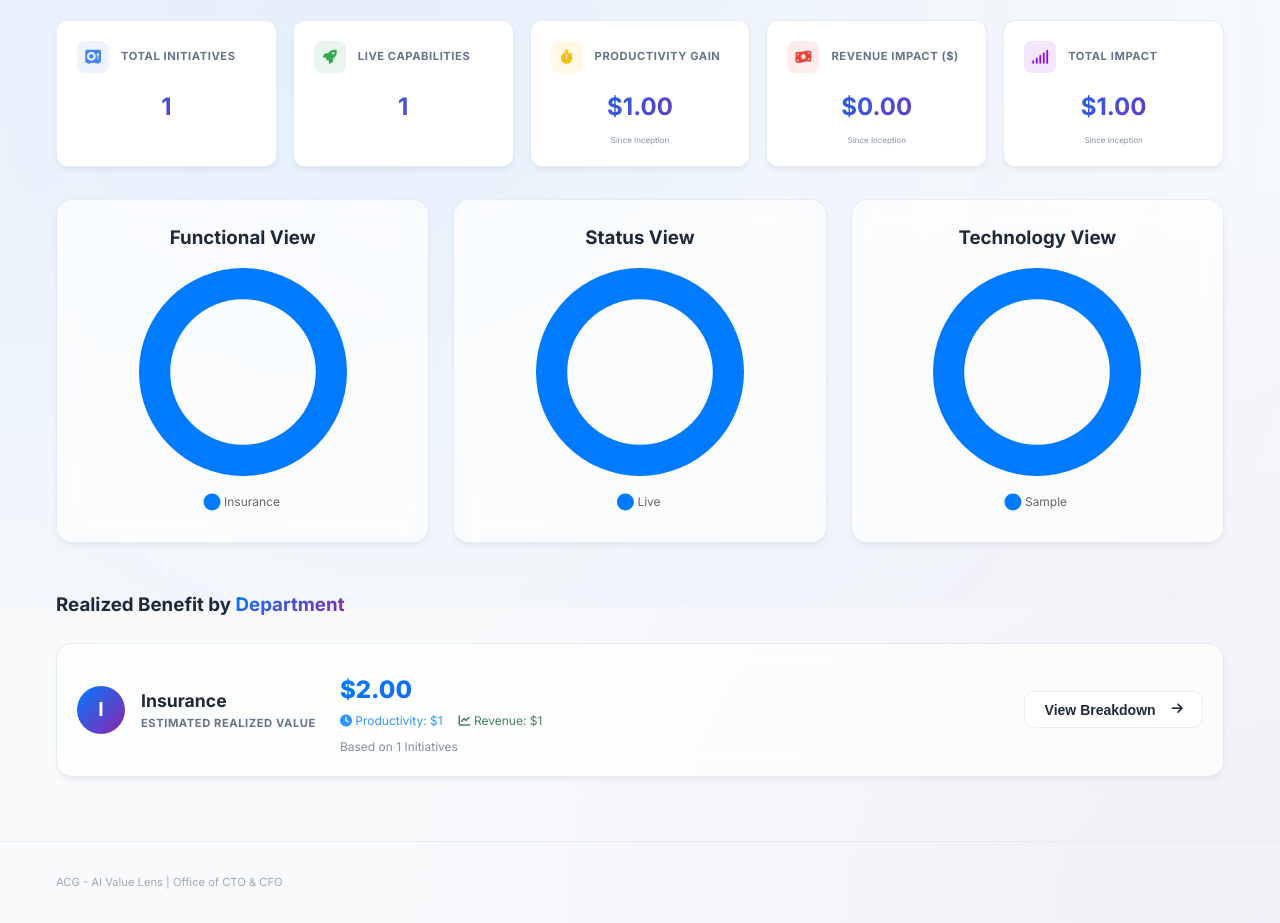
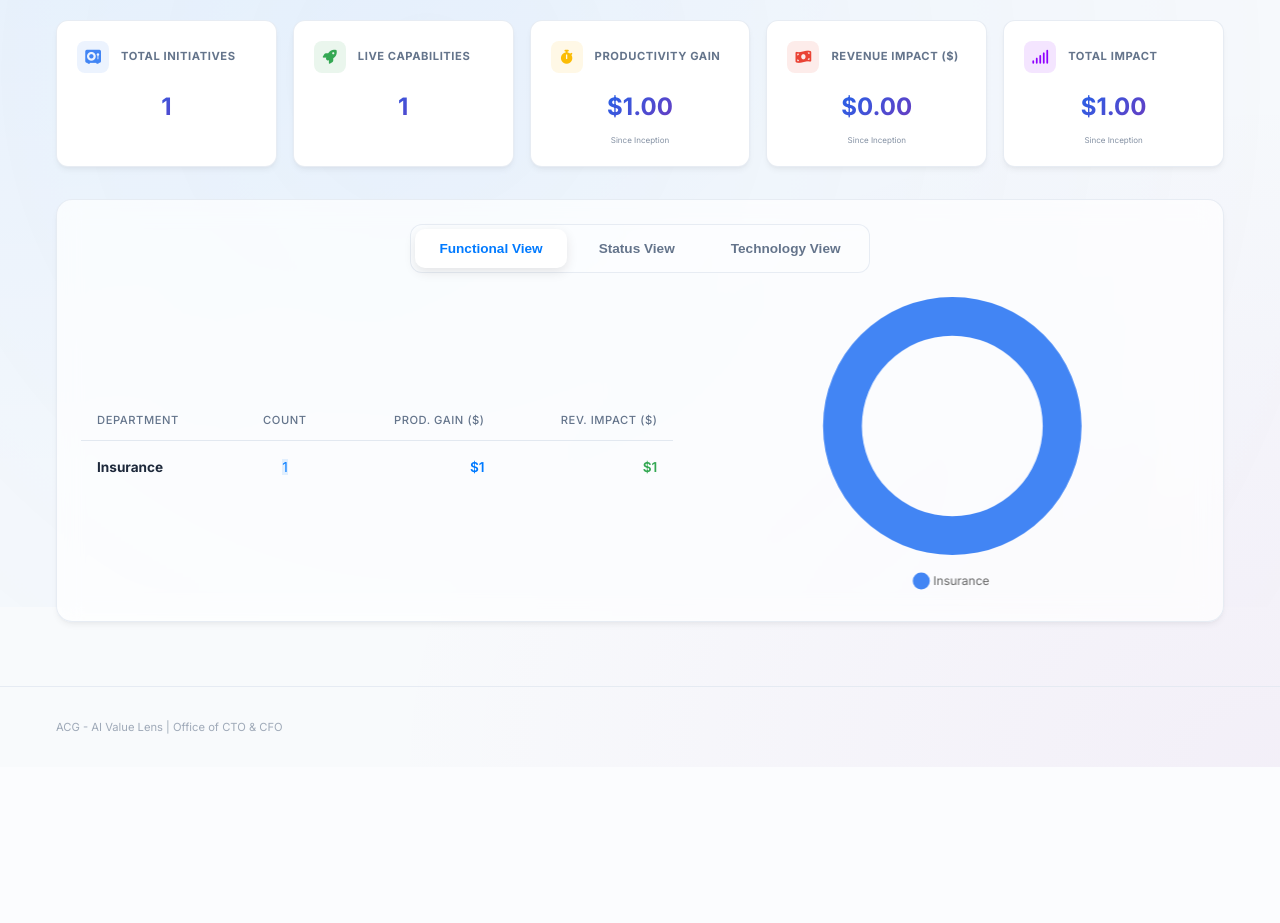
Before and after one commit to vhpatel73/dote, a Django app: page / in a window 1280 px wide. Shown: the part 193-1116 px from the top of the page. After the commit the page ends 960 px from the top, so only its background shows below. Run offline with Django 4.2, Linux system fonts and the light colour scheme; tables that the repository leaves empty hold one stand-in row (values such as "Sample post").

Commit message:
Redesign dashboard with tabbed analytical view, functional filters, and drill-down links

```diff
--- a/initiatives/views.py
+++ b/initiatives/views.py
@@ -16,44 +16,57 @@ class DashboardView(View):
     def get(self, request):
         initiatives = Initiative.objects.all()
 
-        # Aggregations
-        dept_stats = list(initiatives.values('department').annotate(count=Count('id')).order_by('department'))
-        status_stats = list(initiatives.values('status').annotate(count=Count('id')).order_by('status'))
-        tech_stats = list(initiatives.values('technology').annotate(count=Count('id')).order_by('technology'))
+        # Helper for common annotations
+        prod_gain_expr = Coalesce(Sum(
+            F('realized_benefits__kpi_value') *
+            F('multiplier_minutes') *
+            F('multiplier_dollars'),
+            output_field=FloatField()
+        ), 0.0)
 
-        # New Aggregations for Benefits (Calculated on the fly)
-        productivity_dollars = RealizedBenefit.objects.filter(
+        rev_impact_expr = Coalesce(Sum('realized_benefits__revenue_impact'), 0.0)
+
+        # 1. Functional View (Department)
+        dept_stats = list(initiatives.values('department').annotate(
+            count=Count('id', distinct=True),
+            prod_gain=prod_gain_expr,
+            rev_impact=rev_impact_expr
+        ).order_by('department'))
+
+        # 2. Status View
+        status_stats = list(initiatives.values('status').annotate(
+            count=Count('id', distinct=True),
+            prod_gain=prod_gain_expr,
+            rev_impact=rev_impact_expr
+        ).order_by('status'))
+
+        # 3. Technology View
+        tech_stats = list(initiatives.values('technology').annotate(
+            count=Count('id', distinct=True),
+            prod_gain=prod_gain_expr,
+            rev_impact=rev_impact_expr
+        ).order_by('technology'))
+
+        # High-level Totals
+        total_productivity = RealizedBenefit.objects.filter(
             initiative__benefit_name='Productivity Gain'
         ).aggregate(
             total=Sum(F('kpi_value') * F('initiative__multiplier_minutes') * F('initiative__multiplier_dollars'))
         )['total'] or 0
 
-        revenue_impact = RealizedBenefit.objects.filter(
+        total_revenue = RealizedBenefit.objects.filter(
             initiative__benefit_name='New Business'
         ).aggregate(Sum('revenue_impact'))['revenue_impact__sum'] or 0
 
-        # Breakdown by Department (Summing both types of benefits)
-        benefit_by_dept = list(RealizedBenefit.objects.values('initiative__department')
-                               .annotate(
-                                   total_prod=Sum(F('kpi_value') * F('initiative__multiplier_minutes') * F('initiative__multiplier_dollars')),
-                                   total_rev=Sum('revenue_impact'),
-                                   count=Count('initiative', distinct=True)
-                               ).order_by('initiative__department'))
-
-        # Inject combined total for the UI
-        for item in benefit_by_dept:
-            item['total'] = (item['total_prod'] or 0) + (item['total_rev'] or 0)
-
         context = {
             'total_initiatives': initiatives.count(),
-            'total_productivity': productivity_dollars,
-            'total_revenue': revenue_impact,
-            'total_overall': productivity_dollars + revenue_impact,
+            'total_productivity': total_productivity,
+            'total_revenue': total_revenue,
+            'total_overall': float(total_productivity) + float(total_revenue),
             'live_systems': initiatives.filter(status='Live').count(),
             'dept_stats': dept_stats,
             'status_stats': status_stats,
             'tech_stats': tech_stats,
-            'benefit_by_dept': benefit_by_dept,
             'dept_data': {'labels': [i['department'] for i in dept_stats], 'counts': [i['count'] for i in dept_stats]},
             'status_data': {'labels': [i['status'] for i in status_stats], 'counts': [i['count'] for i in status_stats]},
             'tech_data': {'labels': [i['technology'] for i in tech_stats], 'counts': [i['count'] for i in tech_stats]},
@@ -144,10 +157,20 @@ class InitiativeListView(ListView):
                 Q(benefit_name__icontains=query)
             )
 
-        # Existing department filter
+        # Department filter
         dept = self.request.GET.get('department')
         if dept:
             queryset = queryset.filter(department=dept)
+
+        # Status filter
+        status = self.request.GET.get('status')
+        if status:
+            queryset = queryset.filter(status=status)
+
+        # Technology filter
+        tech = self.request.GET.get('technology')
+        if tech:
+            queryset = queryset.filter(technology=tech)
 
         return queryset
 
--- a/templates/initiatives/dashboard.html
+++ b/templates/initiatives/dashboard.html
@@ -115,104 +115,234 @@
         box-shadow: 0 12px 24px rgba(0, 0, 0, 0.1);
         border-color: var(--primary-color) !important;
     }
+
+    /* Tab styles */
+    .tab-container {
+        margin-top: 2rem;
+        margin-bottom: 3rem;
+    }
+
+    .tab-nav {
+        display: flex;
+        gap: 0.5rem;
+        margin: 0 auto 1.5rem auto;
+        padding: 4px;
+        background: rgba(255, 255, 255, 0.3);
+        border: 1px solid var(--border-color);
+        border-radius: 12px;
+        width: fit-content;
+    }
+
+    .tab-btn {
+        background: transparent;
+        border: none;
+        padding: 0.75rem 1.5rem;
+        border-radius: 10px;
+        font-size: 0.85rem;
+        font-weight: 600;
+        cursor: pointer;
+        transition: all 0.2s;
+        color: var(--text-secondary);
+    }
+
+    .tab-btn.active {
+        background: white;
+        color: var(--primary-color);
+        box-shadow: 0 4px 12px rgba(0, 0, 0, 0.1);
+    }
+
+    .tab-pane {
+        display: none;
+    }
+
+    .tab-pane.active {
+        display: flex;
+        gap: 2rem;
+        align-items: center;
+    }
+
+    .dashboard-table-container {
+        flex: 1.2;
+    }
+
+    .dashboard-chart-container {
+        flex: 1;
+        display: flex;
+        justify-content: center;
+        align-items: center;
+    }
+
+    .analytic-table {
+        width: 100%;
+        border-collapse: collapse;
+        font-size: 0.85rem;
+    }
+
+    .analytic-table th {
+        text-align: left;
+        padding: 0.75rem 1rem;
+        color: var(--text-secondary);
+        font-size: 0.7rem;
+        text-transform: uppercase;
+        letter-spacing: 0.05em;
+        border-bottom: 1px solid var(--border-color);
+    }
+
+    .analytic-table td {
+        padding: 1rem;
+        border-bottom: 1px solid var(--border-color);
+    }
+
+    .analytic-table tr:last-child td {
+        border-bottom: none;
+    }
+
+    @media (max-width: 992px) {
+        .tab-pane.active {
+            flex-direction: column-reverse;
+        }
+    }
+
+    .drill-down-link {
+        color: var(--text-primary);
+        text-decoration: none;
+        transition: color 0.2s;
+        cursor: pointer;
+    }
+
+    .drill-down-link:hover {
+        color: var(--primary-color);
+        text-decoration: underline;
+    }
 </style>
 
-<div class="grid" style="margin-bottom: 3rem;">
-    <!-- Donut Charts -->
-    <div class="card glass">
-        <h3 style="text-align: center;">Functional View</h3>
-        {% if total_initiatives > 0 %}
-        <div style="height: 250px; position: relative; display: flex; justify-content: center; align-items: center;">
-            <canvas id="deptChart"></canvas>
+<div class="card glass tab-container">
+    <div class="tab-nav">
+        <button class="tab-btn active" onclick="switchTab('func')">Functional View</button>
+        <button class="tab-btn" onclick="switchTab('status')">Status View</button>
+        <button class="tab-btn" onclick="switchTab('tech')">Technology View</button>
+    </div>
+
+    <!-- Functional Pane -->
+    <div id="pane-func" class="tab-pane active">
+        <div class="dashboard-table-container">
+            <table class="analytic-table">
+                <thead>
+                    <tr>
+                        <th>Department</th>
+                        <th style="text-align: center;">Count</th>
+                        <th style="text-align: right;">Prod. Gain ($)</th>
+                        <th style="text-align: right;">Rev. Impact ($)</th>
+                    </tr>
+                </thead>
+                <tbody>
+                    {% for item in dept_stats %}
+                    <tr>
+                        <td style="font-weight: 700;">
+                            <a href="{% url 'initiative_list' %}?q={{ item.department|urlencode }}"
+                                class="drill-down-link">
+                                {{ item.department }}
+                            </a>
+                        </td>
+                        <td style="text-align: center;"><span class="badge"
+                                style="background: rgba(0, 122, 255, 0.1); color: var(--primary-color);">{{item.count}}</span>
+                        </td>
+                        <td style="text-align: right; color: var(--primary-color); font-weight: 600;">
+                            ${{item.prod_gain|floatformat:0|intcomma}}</td>
+                        <td style="text-align: right; color: #34A853; font-weight: 600;">
+                            ${{item.rev_impact|floatformat:0|intcomma}}</td>
+                    </tr>
+                    {% endfor %}
+                </tbody>
+            </table>
         </div>
-        {% else %}
-        <div class="empty-state">
-            <div class="chart-pulse"></div>
-            <p>Nothing to report yet...</p>
+        <div class="dashboard-chart-container">
+            <div style="height: 300px; width: 100%;">
+                <canvas id="deptChart"></canvas>
+            </div>
         </div>
-        {% endif %}
     </div>
-    <div class="card glass">
-        <h3 style="text-align: center;">Status View</h3>
-        {% if total_initiatives > 0 %}
-        <div style="height: 250px; position: relative; display: flex; justify-content: center; align-items: center;">
-            <canvas id="statusChart"></canvas>
+
+    <!-- Status Pane -->
+    <div id="pane-status" class="tab-pane">
+        <div class="dashboard-table-container">
+            <table class="analytic-table">
+                <thead>
+                    <tr>
+                        <th>Status</th>
+                        <th style="text-align: center;">Count</th>
+                        <th style="text-align: right;">Prod. Gain ($)</th>
+                        <th style="text-align: right;">Rev. Impact ($)</th>
+                    </tr>
+                </thead>
+                <tbody>
+                    {% for item in status_stats %}
+                    <tr>
+                        <td style="font-weight: 700;">
+                            <a href="{% url 'initiative_list' %}?q={{ item.status|urlencode }}" class="drill-down-link">
+                                {{ item.status }}
+                            </a>
+                        </td>
+                        <td style="text-align: center;"><span class="badge"
+                                style="background: rgba(0, 122, 255, 0.1); color: var(--primary-color);">{{item.count}}</span>
+                        </td>
+                        <td style="text-align: right; color: var(--primary-color); font-weight: 600;">
+                            ${{item.prod_gain|floatformat:0|intcomma}}</td>
+                        <td style="text-align: right; color: #34A853; font-weight: 600;">
+                            ${{item.rev_impact|floatformat:0|intcomma}}</td>
+                    </tr>
+                    {% endfor %}
+                </tbody>
+            </table>
         </div>
-        {% else %}
-        <div class="empty-state">
-            <div class="ai-eye"></div>
-            <p>Feeling lonely, enter one entry!</p>
+        <div class="dashboard-chart-container">
+            <div style="height: 300px; width: 100%;">
+                <canvas id="statusChart"></canvas>
+            </div>
         </div>
-        {% endif %}
     </div>
-    <div class="card glass">
-        <h3 style="text-align: center;">Technology View</h3>
-        {% if total_initiatives > 0 %}
-        <div style="height: 250px; position: relative; display: flex; justify-content: center; align-items: center;">
-            <canvas id="techChart"></canvas>
+
+    <!-- Tech Pane -->
+    <div id="pane-tech" class="tab-pane">
+        <div class="dashboard-table-container">
+            <table class="analytic-table">
+                <thead>
+                    <tr>
+                        <th>Technology</th>
+                        <th style="text-align: center;">Count</th>
+                        <th style="text-align: right;">Prod. Gain ($)</th>
+                        <th style="text-align: right;">Rev. Impact ($)</th>
+                    </tr>
+                </thead>
+                <tbody>
+                    {% for item in tech_stats %}
+                    <tr>
+                        <td style="font-weight: 700;">
+                            <a href="{% url 'initiative_list' %}?q={{ item.technology|urlencode }}"
+                                class="drill-down-link">
+                                {{ item.technology }}
+                            </a>
+                        </td>
+                        <td style="text-align: center;"><span class="badge"
+                                style="background: rgba(0, 122, 255, 0.1); color: var(--primary-color);">{{item.count}}</span>
+                        </td>
+                        <td style="text-align: right; color: var(--primary-color); font-weight: 600;">
+                            ${{item.prod_gain|floatformat:0|intcomma}}</td>
+                        <td style="text-align: right; color: #34A853; font-weight: 600;">
+                            ${{item.rev_impact|floatformat:0|intcomma}}</td>
+                    </tr>
+                    {% endfor %}
+                </tbody>
+            </table>
         </div>
-        {% else %}
-        <div class="empty-state">
-            <div class="chart-pulse" style="--secondary-color: var(--primary-color)"></div>
-            <p>Waiting for the first AI spark...</p>
+        <div class="dashboard-chart-container">
+            <div style="height: 300px; width: 100%;">
+                <canvas id="techChart"></canvas>
+            </div>
         </div>
-        {% endif %}
     </div>
 </div>
 
-<div style="margin-top: 3rem;">
-    <h3>Realized Benefit by <span class="gradient-text">Department</span></h3>
-
-    <div class="benefit-deck">
-        {% for item in benefit_by_dept %}
-        <div class="card glass benefit-card">
-            <div class="benefit-card-header">
-                <div class="dept-icon">
-                    {{ item.initiative__department|slice:":1"|upper }}
-                </div>
-                <div>
-                    <div style="font-weight: 700; font-size: 1.1rem; color: var(--text-primary);">
-                        {{ item.initiative__department }}
-                    </div>
-                    <div class="stat-label" style="font-size: 0.6rem;">Estimated Realized Value</div>
-                </div>
-            </div>
-
-            <div class="benefit-card-body">
-                <div class="benefit-value-large">
-                    ${{ item.total|floatformat:2|intcomma }}
-                </div>
-                <div style="display: flex; gap: 1rem; margin-top: -0.25rem; margin-bottom: 0.5rem;">
-                    {% if item.total_prod %}
-                    <div class="text-tiny" style="color: var(--primary-color);">
-                        <i class="fas fa-clock"></i> Productivity: ${{ item.total_prod|floatformat:0|intcomma }}
-                    </div>
-                    {% endif %}
-                    {% if item.total_rev %}
-                    <div class="text-tiny" style="color: #166534;">
-                        <i class="fas fa-chart-line"></i> Revenue: ${{ item.total_rev|floatformat:0|intcomma }}
-                    </div>
-                    {% endif %}
-                </div>
-                <div class="text-tiny">Based on {{ item.count }} Initiatives</div>
-            </div>
-
-            <div class="benefit-card-footer">
-                <button class="btn-secondary" style="justify-content: center;"
-                    onclick="showBreakdown('{{ item.initiative__department }}')">
-                    View Breakdown <i class="fas fa-arrow-right" style="font-size: 0.8rem; margin-left: 0.5rem;"></i>
-                </button>
-            </div>
-        </div>
-        {% empty %}
-        <div class="card glass" style="grid-column: 1 / -1; text-align: center; padding: 3rem;">
-            <div class="empty-state">
-                <p>No benefit data available. Start by recording a monthly benefit.</p>
-            </div>
-        </div>
-        {% endfor %}
-    </div>
-</div>
 
 {% endblock %}
 
@@ -222,13 +352,35 @@
 {{ tech_data|json_script:"tech-data" }}
 
 <script>
+    function switchTab(type) {
+        // Toggle buttons
+        document.querySelectorAll('.tab-btn').forEach(btn => {
+            btn.classList.remove('active');
+            if (btn.textContent.toLowerCase().includes(type)) btn.classList.add('active');
+        });
+
+        // Toggle panes
+        document.querySelectorAll('.tab-pane').forEach(pane => {
+            pane.classList.remove('active');
+        });
+        document.getElementById('pane-' + type).classList.add('active');
+    }
+
     // Chart Color Palette
     const COLORS = [
-        '#007AFF', '#8E24AA', '#00C7BE', '#FF9500', '#FF3B30',
-        '#5856D6', '#AF52DE', '#FF2D55', '#34C759', '#5AC8FA'
+        '#4285F4', // Google Blue
+        '#34A853', // Google Green
+        '#FBBC05', // Google Yellow
+        '#EA4335', // Google Red
+        '#8F00FF', // Purple
+        '#00C7BE', // Teal
+        '#FF9500', // Orange
+        '#5856D6', // Indigo
+        '#AF52DE', // Pink
+        '#5AC8FA'  // Sky
     ];
 
-    function createChart(id, labels, data, title) {
+    function createChart(id, labels, data) {
         const ctx = document.getElementById(id);
         if (!ctx) return;
 
@@ -245,6 +397,8 @@
             },
             options: {
                 cutout: '70%',
+                responsive: true,
+                maintainAspectRatio: false,
                 plugins: {
                     legend: {
                         position: 'bottom',
@@ -265,26 +419,17 @@
         function getJsonData(id) {
             var el = document.getElementById(id);
             if (!el) return null;
-            try {
-                return JSON.parse(el.textContent);
-            } catch (e) {
-                return null;
-            }
+            try { return JSON.parse(el.textContent); }
+            catch (e) { return null; }
         }
 
         var deptData = getJsonData('dept-data');
         var statusData = getJsonData('status-data');
         var techData = getJsonData('tech-data');
 
-        if (deptData && deptData.labels && deptData.labels.length > 0) {
-            createChart('deptChart', deptData.labels, deptData.counts, 'Department Distribution');
-        }
-        if (statusData && statusData.labels && statusData.labels.length > 0) {
-            createChart('statusChart', statusData.labels, statusData.counts, 'Status Distribution');
-        }
-        if (techData && techData.labels && techData.labels.length > 0) {
-            createChart('techChart', techData.labels, techData.counts, 'Technology Distribution');
-        }
+        if (deptData) createChart('deptChart', deptData.labels, deptData.counts);
+        if (statusData) createChart('statusChart', statusData.labels, statusData.counts);
+        if (techData) createChart('techChart', techData.labels, techData.counts);
     })();
     {% endif %}
 
--- a/templates/initiatives/initiative_list.html
+++ b/templates/initiatives/initiative_list.html
@@ -15,7 +15,11 @@
             </div>
             <button type="submit" class="btn-primary" style="padding: 0.75rem 1.25rem;">Filter</button>
             {% if request.GET.q %}
-            <a href="{% url 'initiative_list' %}" class="btn-secondary" style="padding: 0.75rem;">Clear</a>
+            <a href="{% url 'initiative_list' %}" class="btn-secondary"
+                style="padding: 0.75rem; border-radius: 12px; display: flex; align-items: center; justify-content: center;"
+                title="Clear Search">
+                <i class="fas fa-times-circle"></i>
+            </a>
             {% endif %}
         </form>
     </div>
```
